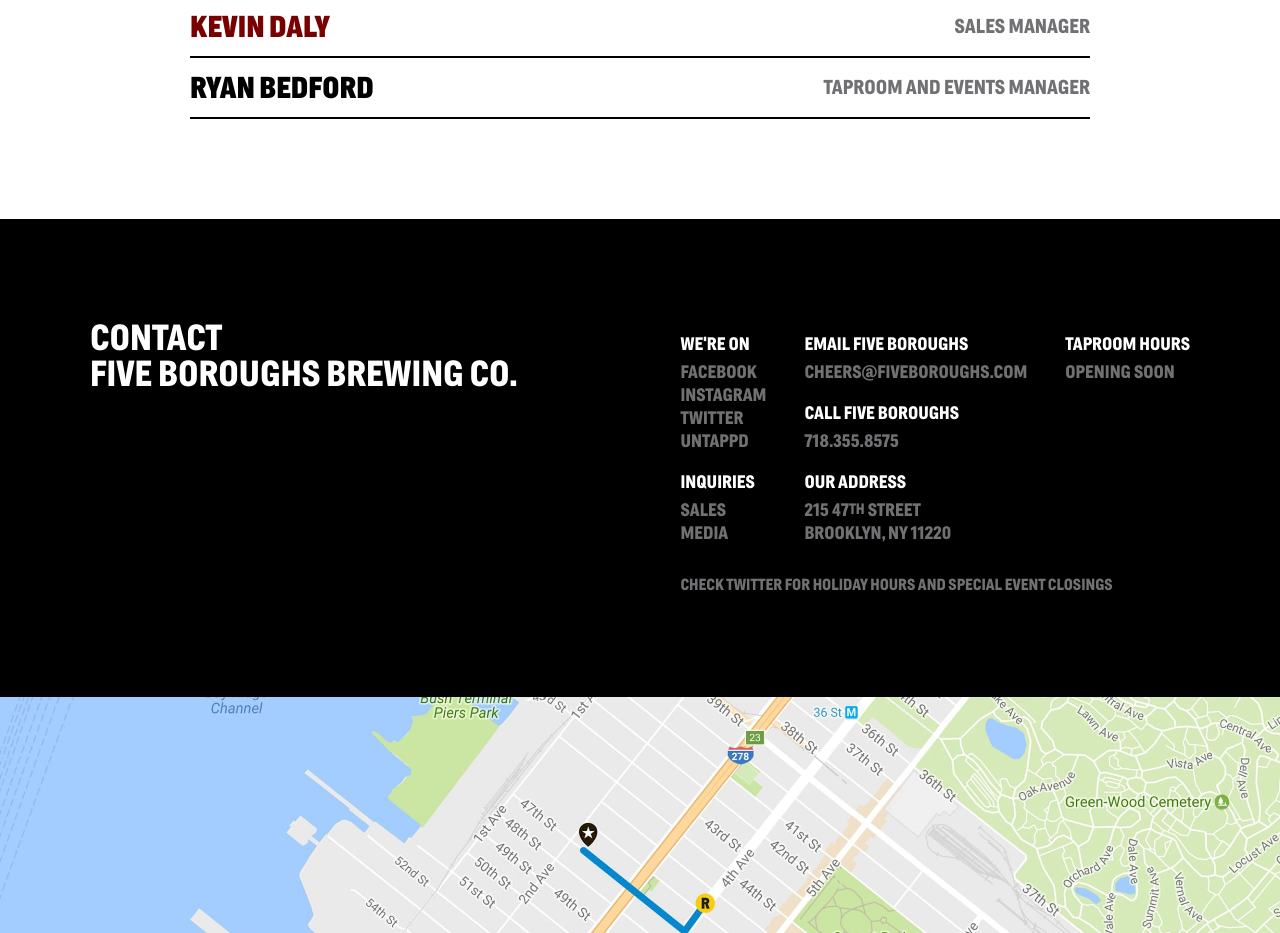
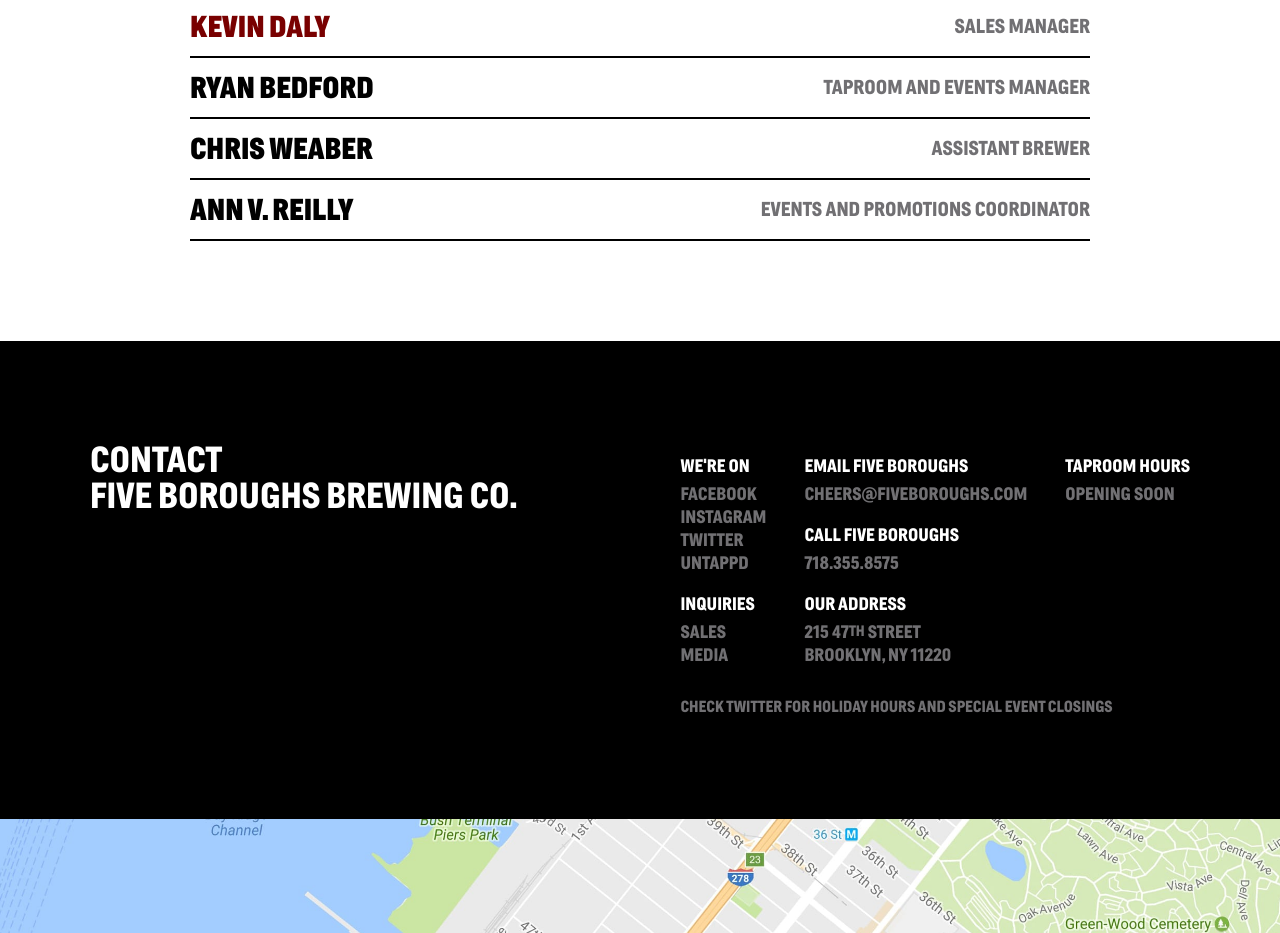
Before and after one commit to frankaturano/fbb, a website: page public/story/index.html in a window 1280 px wide. Shown: the part 4621-5554 px from the top of the page. Drawn offline with Linux system fonts and the light colour scheme; files whose address does not match are found by name.

Commit message:
CHORE: new team members

```diff
--- a/public/story/index.html
+++ b/public/story/index.html
@@ -149,6 +149,20 @@
             <!-- <p class="the-team__member--label"></p> -->
           </div>
         </div>
+        <div class="the-team__member">
+          <div class="member--name">Chris Weaber</div>
+          <div class="the-team__member--info">
+            <p class="the-team__member--label">Assistant Brewer</p>
+            <!-- <p class="the-team__member--label"></p> -->
+          </div>
+        </div>
+        <div class="the-team__member">
+          <div class="member--name">Ann V. Reilly</div>
+          <div class="the-team__member--info">
+            <p class="the-team__member--label">Events and Promotions Coordinator</p>
+            <!-- <p class="the-team__member--label"></p> -->
+          </div>
+        </div>
       </div>
     </section>
     <div class="limit-container">
--- a/public/styles/visit-page.css
+++ b/public/styles/visit-page.css
@@ -50,7 +50,7 @@
 .visit-page .taproom-hours,
 .visit-page .on-tap{
   max-width: 940px;
-  margin: 0 auto;
+  margin: 0 auto 88px auto;
   padding: 0 20px;
   box-sizing: border-box;
 }
```
